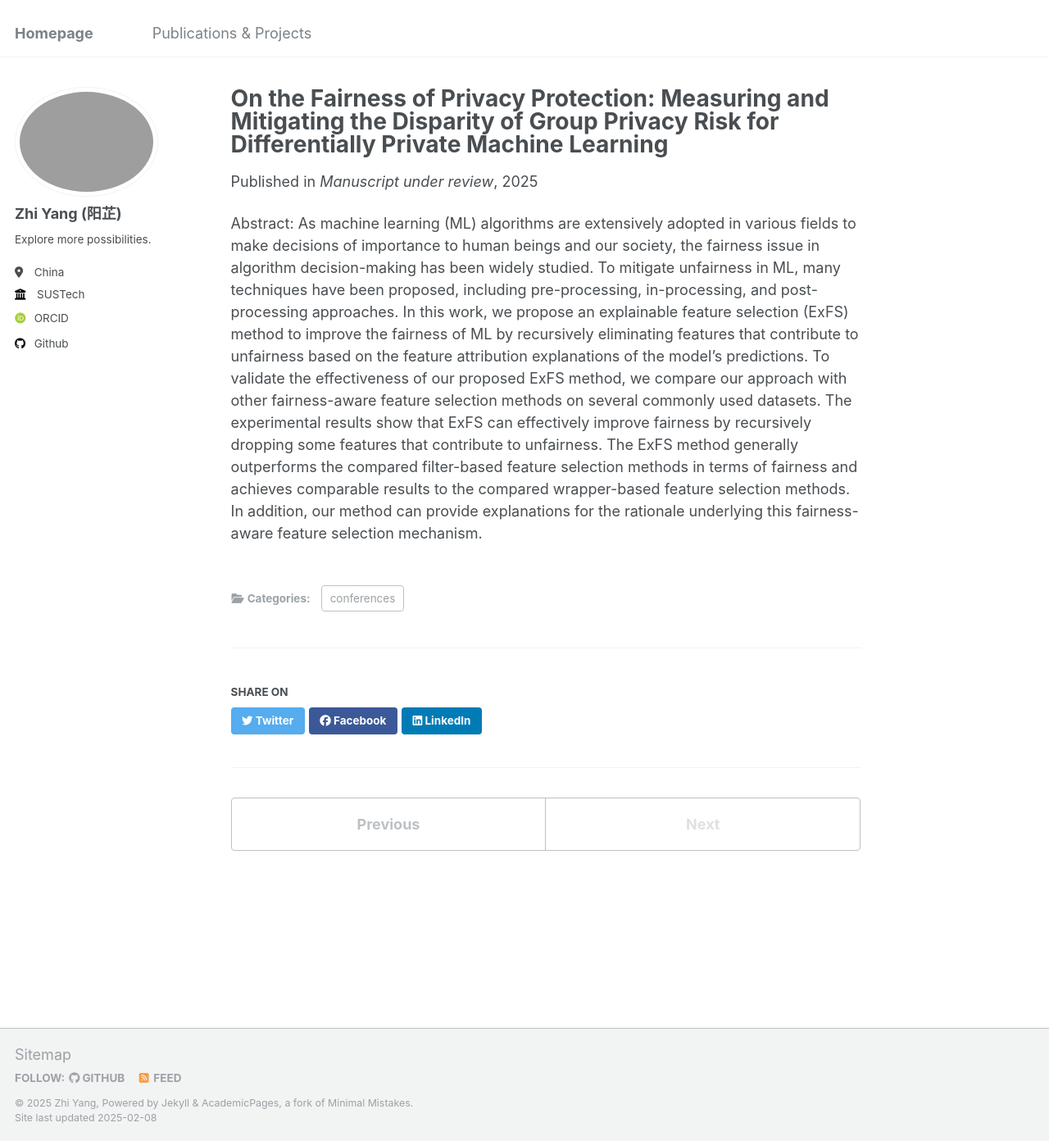
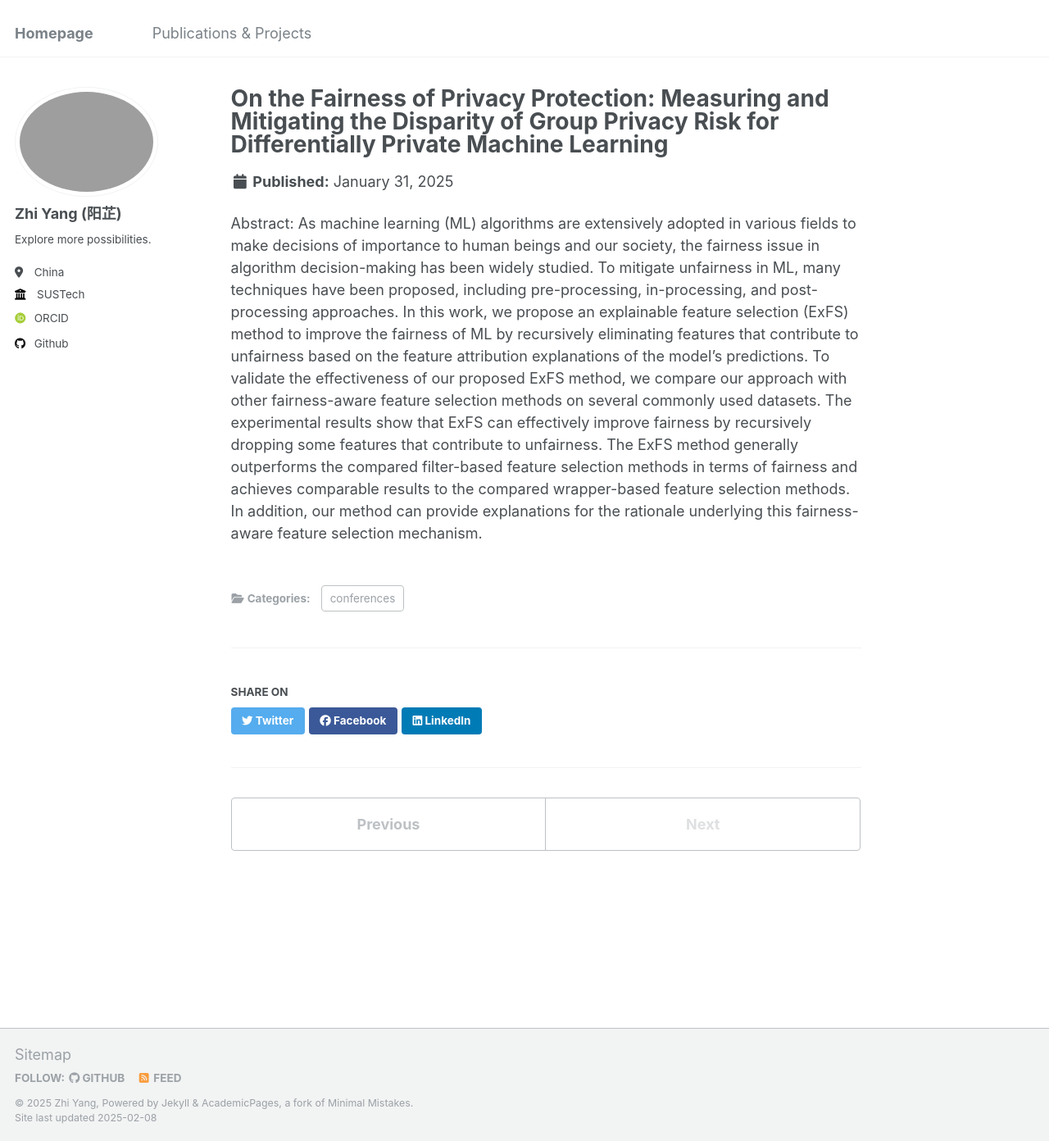
Before and after one commit to ruayz/ruayz.github.io, a Jekyll site: the page built from _publications/2025-01-31-paper-title-number-3.md, in a window 1280 px wide and 1392 px high. Shown: the whole window at 82% size. Built offline with Jekyll 4.4.1, drawn with Linux system fonts in a browser that asks for light colours; some web fonts are replaced.

Commit message:
Update 2025-01-31-paper-title-number-3.md

```diff
--- a/_publications/2025-01-31-paper-title-number-3.md
+++ b/_publications/2025-01-31-paper-title-number-3.md
@@ -4,8 +4,6 @@ collection: publications
 category: conferences
 permalink: /publication/2025-01-31-paper-title-number-3
 excerpt: 'While privacy-aware and fair ML has advanced, the fairness of privacy protection remains underexplored. Compared to others, I defined a membership inference game to efficiently audit worst-case individual privacy risks, providing a more precise assessment of group privacy disparities. Furthermore, to address these disparities in DP-SGD, I developed a group-specific adaptive gradient clipping strategy, which reduces privacy risk imbalances while preserving DP guarantees, fostering the equitable deployment of AI systems.'
-venue: 'Manuscript under review'
-date: 2025-1-31
 paperurl: 'http://ruayz.github.io/files/paper_icml.pdf'
 ---
 
```
